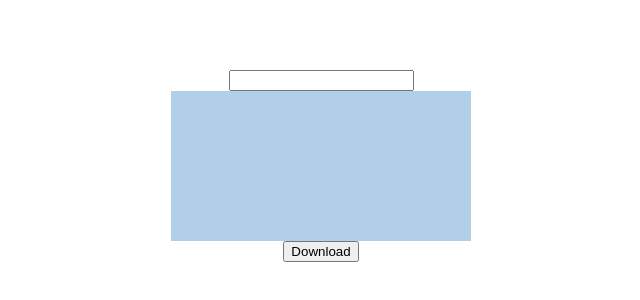
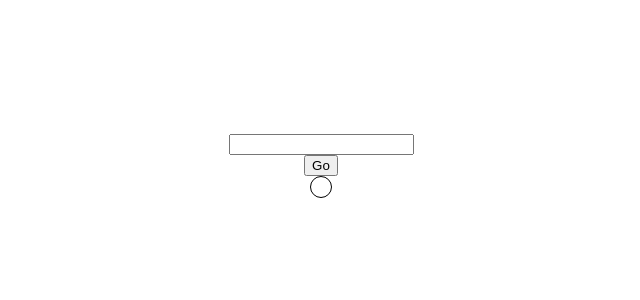
Before and after one commit to ICONIC-Saturday-HackNight/Twitter-API, a Next.js app in the folder iconic-hack/: page / in a window 1280 px wide. Shown: the part 234-534 px from the top of the page, without its empty margins (319-959 px from the left). Built offline with nearby package versions, Linux system fonts and the light colour scheme.

Commit message:
almost done

```diff
--- a/iconic-hack/components/Canvas.js
+++ b/iconic-hack/components/Canvas.js
@@ -1,24 +1,42 @@
 
-import React, { useRef, useEffect, useState } from 'react'
+import React, { useRef, useEffect, useState, useCallback } from 'react'
 import axios from 'axios';
+import { toPng } from 'html-to-image';
+
 
 
 const Canvas = ({text}) => {
+
+  const ref = useRef(null)
+
+  const onButtonClick = useCallback(() => {
+    if (ref.current === null) {
+      return
+    }
+    toPng(ref.current, { cacheBust: true, })
+    .then((dataUrl) => {
+      const link = document.createElement('a')
+      link.download = 'my-image-name.png'
+      link.href = dataUrl
+      link.click()
+    })
+    .catch((err) => {
+      console.log(err)
+    })
+}, [ref])
   const BASEURL = 'http://localhost:3000';
   const canvasRef = useRef(null);
   const linkRef = useRef(null);
   const [dataURL, setDataUrl] = useState(null);
-  useEffect(() => {
-      const canvas = canvasRef.current;
-      const context = canvas.getContext('2d');
-      context.fillStyle = '#b2cfe9'
-      context.fillRect(0, 0, context.canvas.width, context.canvas.height);
-      context.font = "30px Arial";
-      context.fillStyle = '#000000';
-      // context.fillText(props.text, 10, 50);
-      // setDataUrl(canvas.toDataURL("image/png"));
-      // console.log(dataURL);
-  }, []);
+  const [data,setData]=useState(null);
+
+  const ComponentToPrint = (props, ref) => (
+    <div ref={ref}>{data}</div>
+
+  );
+
+
+
   function download() {
     // console.log("hello" + threadLink);
     // console.log(`${BASEURL}/api/tweet/${threadLink.split('/')[-1]}`);
@@ -27,22 +45,7 @@ const Canvas = ({text}) => {
     axios.get(`${BASEURL}/api/tweet/${_Id}`)
     .then(response => {
         // If request is good...
-        const tweetText = response.data.text.data.text
-        console.log(tweetText);
-        const canvas = canvasRef.current;
-        const context = canvas.getContext('2d');
-        context.fillStyle = '#b2cfe9'
-        context.fillRect(0, 0, context.canvas.width, context.canvas.height);
-        context.font = "30px Arial";
-        context.fillStyle = '#000000';
-        context.fillText(tweetText, 10, 50);
-        setDataUrl(canvas.toDataURL("image/png"));
-        console.log(dataURL);
-        const a = linkRef.current;
-        a.href = dataURL; //Image Base64 Goes here
-        a.download = "Image.png"; //File name Here
-        console.log(a);
-        a.click(); //Downloaded file
+       setData(response.data.text.data.text);
       })
     .catch((error) => {
         console.log('error ' + error);
@@ -52,9 +55,33 @@ const Canvas = ({text}) => {
   }
   return (
     <>
-      <a ref={linkRef} ></a>
-      <canvas ref={canvasRef}/>
-      <button onClick={download}>Download</button>
+
+
+
+      <button onClick={download}>Go</button>
+      <div ref = {ref} style={{width:"100% !important"}}>
+        <div style = {{
+          flexGrow:1,
+          display: 'flex',
+          justifyContent: 'center',
+          alignItems: 'center',
+
+
+          }}>
+      <div style={{
+      width: '70%',
+      height: '100%',
+      backgroundColor: '#fff',
+      border:"1px solid #000",
+      borderRadius:"30px",
+      padding:"10px",
+      wordBreak:"break-all",
+      fontSize:"40px",
+      }}>
+        {data}
+        </div></div>
+      </div>
+      {data?<button onClick={onButtonClick}>Download</button>:null}
     </>
   )
 }
--- a/iconic-hack/package.json
+++ b/iconic-hack/package.json
@@ -10,8 +10,10 @@
   },
   "dependencies": {
     "axios": "^0.26.1",
+    "html-to-image": "^1.9.0",
     "next": "12.1.5",
     "react": "18.0.0",
+    "react-component-export-image": "^1.0.6",
     "react-dom": "18.0.0",
     "twitter-api-client": "^1.5.2"
   },
```
Also changed, not shown: 1 other file (tests, documents, lock files or other folders).
